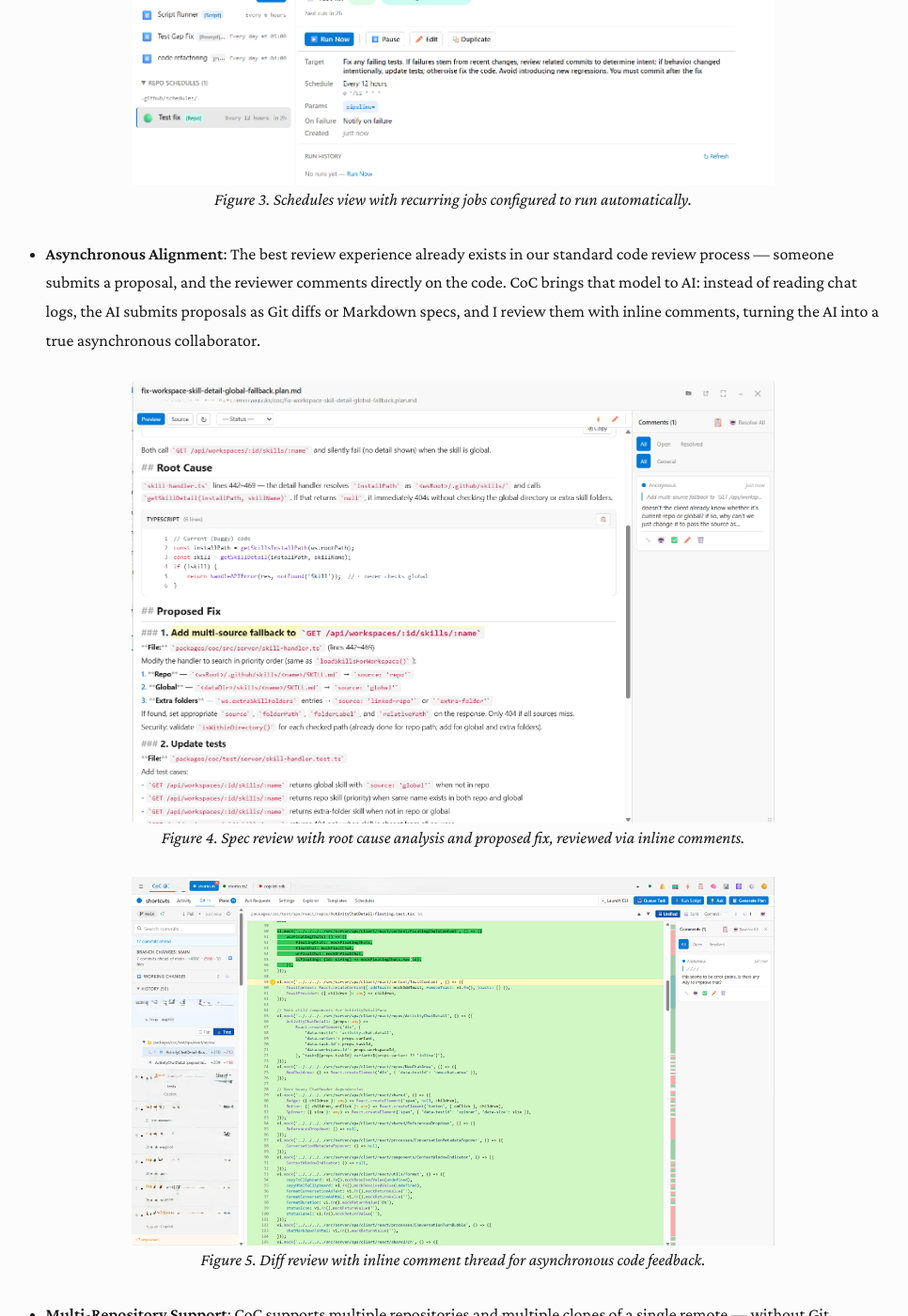
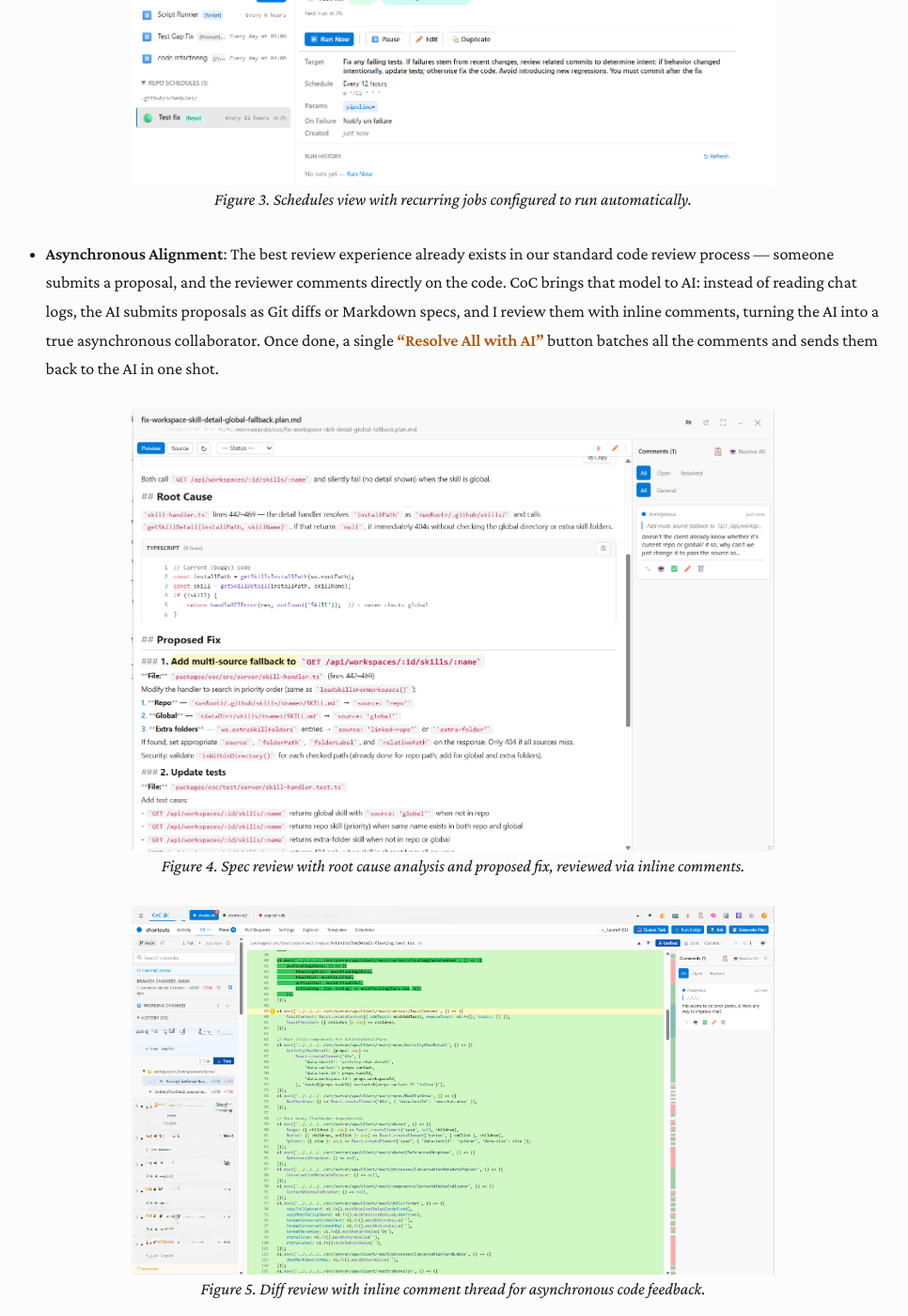
Before and after one commit to plusplusoneplusplus/website, a Jekyll site: the page built from from-cursor-to-claude-code-to-coc.md, in a window 1280 px wide and 1400 px high, scrolled down 4986 px. Shown: the whole window at 94% size, without its empty margins (158-1124 px from the left). Built offline with Jekyll 4.4.1, drawn with Linux system fonts in a browser that asks for light colours; some of the changed text lies outside the part shown.

Commit message:
Enhance CoC introduction blog with highlighted key concepts for better emphasis on AI cockpit features and human attention optimization. Update CSS to define highlight style for improved visual clarity.

```diff
--- a/assets/style.css
+++ b/assets/style.css
@@ -199,6 +199,11 @@ strong {
   font-weight: 600;
 }
 
+.highlight {
+  color: #b45309;
+  font-weight: 600;
+}
+
 /* Footer-style text */
 p:last-child em {
   color: var(--ink-muted);
--- a/from-cursor-to-claude-code-to-coc.md
+++ b/from-cursor-to-claude-code-to-coc.md
@@ -7,11 +7,11 @@ title: From Cursor to Claude Code to CoC
 
 So, what exactly is CoC (Copilot of Copilot)?
 
-The short version: **it's a cockpit built for AI**. But the longer, more honest version is that it's the tool I built because nothing else fit the way I actually work.
+The short version: **it's a <span class="highlight">cockpit built for AI</span>**. But the longer, more honest version is that it's the tool I built because nothing else fit the way I actually work.
 
 Over 10,000 vibe-coding commits across personal projects, and hundreds of production commits in one of the world's most complex, mission-critical distributed systems — I've spent a lot of time figuring out where the friction really lives. CoC is the answer to every workflow frustration I couldn't fix any other way.
 
-**The core idea: optimize for your attention.**
+**The core idea: <span class="highlight">optimize for your attention</span>.**
 
 Traditional interfaces trap you in a linear, back-and-forth loop. One conversation, one thread, one task at a time. CoC throws that model out entirely and is built around true asynchronous multi-tasking —  the kind that actually matches how engineers think and work, without the mental overhead that usually comes with it.
 
@@ -35,7 +35,7 @@ But before getting into what CoC does, it's worth being specific about what I wa
 
 # Where the Friction Lives
 
-The only truly limited resource in software engineering is human attention. Everything I kept hitting came back to that.
+The only truly limited resource in software engineering is <span class="highlight">human attention</span>. Everything I kept hitting came back to that.
 
 ## Context Switching
 
@@ -82,7 +82,7 @@ Here is how CoC pushes those boundaries:
 ![The schedules view with recurring jobs configured across multiple repositories](/assets/coc/coc-004.png){: style="max-width:75%;display:block;margin:0 auto"}
 *Figure 3. Schedules view with recurring jobs configured to run automatically.*{: style="display:block;text-align:center"}
 
-* **Asynchronous Alignment**: The best review experience already exists in our standard code review process — someone submits a proposal, and the reviewer comments directly on the code. CoC brings that model to AI: instead of reading chat logs, the AI submits proposals as Git diffs or Markdown specs, and I review them with inline comments, turning the AI into a true asynchronous collaborator.
+* **Asynchronous Alignment**: The best review experience already exists in our standard code review process — someone submits a proposal, and the reviewer comments directly on the code. CoC brings that model to AI: instead of reading chat logs, the AI submits proposals as Git diffs or Markdown specs, and I review them with inline comments, turning the AI into a true asynchronous collaborator. Once done, a single <span class="highlight">"Resolve All with AI"</span> button batches all the comments and sends them back to the AI in one shot.
 
 ![Spec review with root cause analysis and proposed fix, with inline comments on the right](/assets/coc/coc-002.png){: style="max-width:75%;display:block;margin:0 auto"}
 *Figure 4. Spec review with root cause analysis and proposed fix, reviewed via inline comments.*{: style="display:block;text-align:center"}
@@ -98,7 +98,7 @@ CoC is still evolving, and every iteration is now built by the platform itself.
 
 # Skills as a First-Class Feature
 
-CoC is built around skills from the ground up — integrating, managing, and sharing them across repositories is a core part of the platform, not an afterthought. Skills are natively supported by the copilot-sdk, so the workflow for developing and deploying them is the same as any other code.
+<span class="highlight">CoC is built around skills</span> from the ground up — integrating, managing, and sharing them across repositories is a core part of the platform, not an afterthought. Skills are natively supported by the copilot-sdk, so the workflow for developing and deploying them is the same as any other code.
 
 Together, the platform and skills cover everything you need: the platform handles orchestration, context, and execution; skills define what the AI knows how to do. As your skill library grows across projects, so does the AI's capability — without any extra overhead.
 
```
